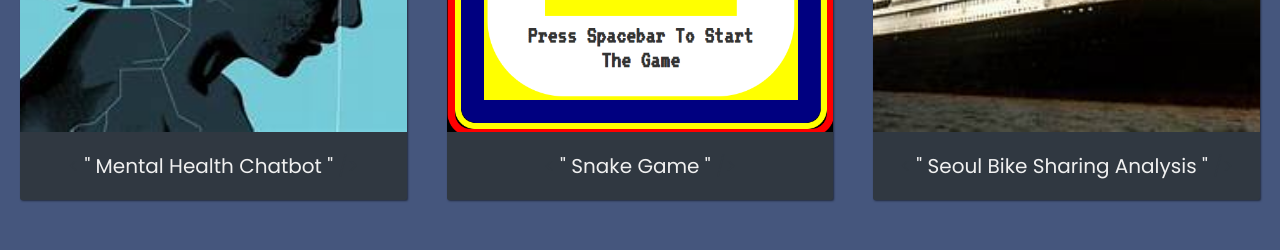
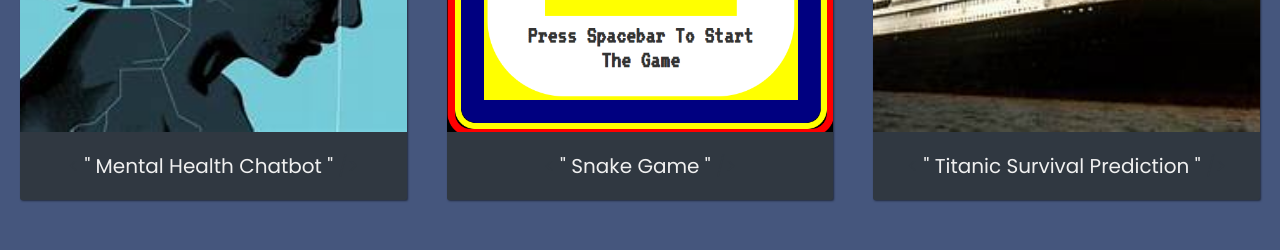
Before and after one commit to pranjalsinha1205/Portfolio.github.io, a plain HTML site: page index.html in a window 1280 px wide. Shown: the part 1800-2050 px from the top of the page. Drawn offline with Linux system fonts and the light colour scheme.

Commit message:
Update index.html

```diff
--- a/index.html
+++ b/index.html
@@ -97,7 +97,7 @@
                 <img src="titanic.jpg" class="project-image" alt="project">
                 <p class="project-title">
                     <span class="code"><</span>
-                    " Seoul Bike Sharing Analysis "
+                    " Titanic Survival Prediction "
                     <span class="code">/></span>
                 </p>
             </a>
```
